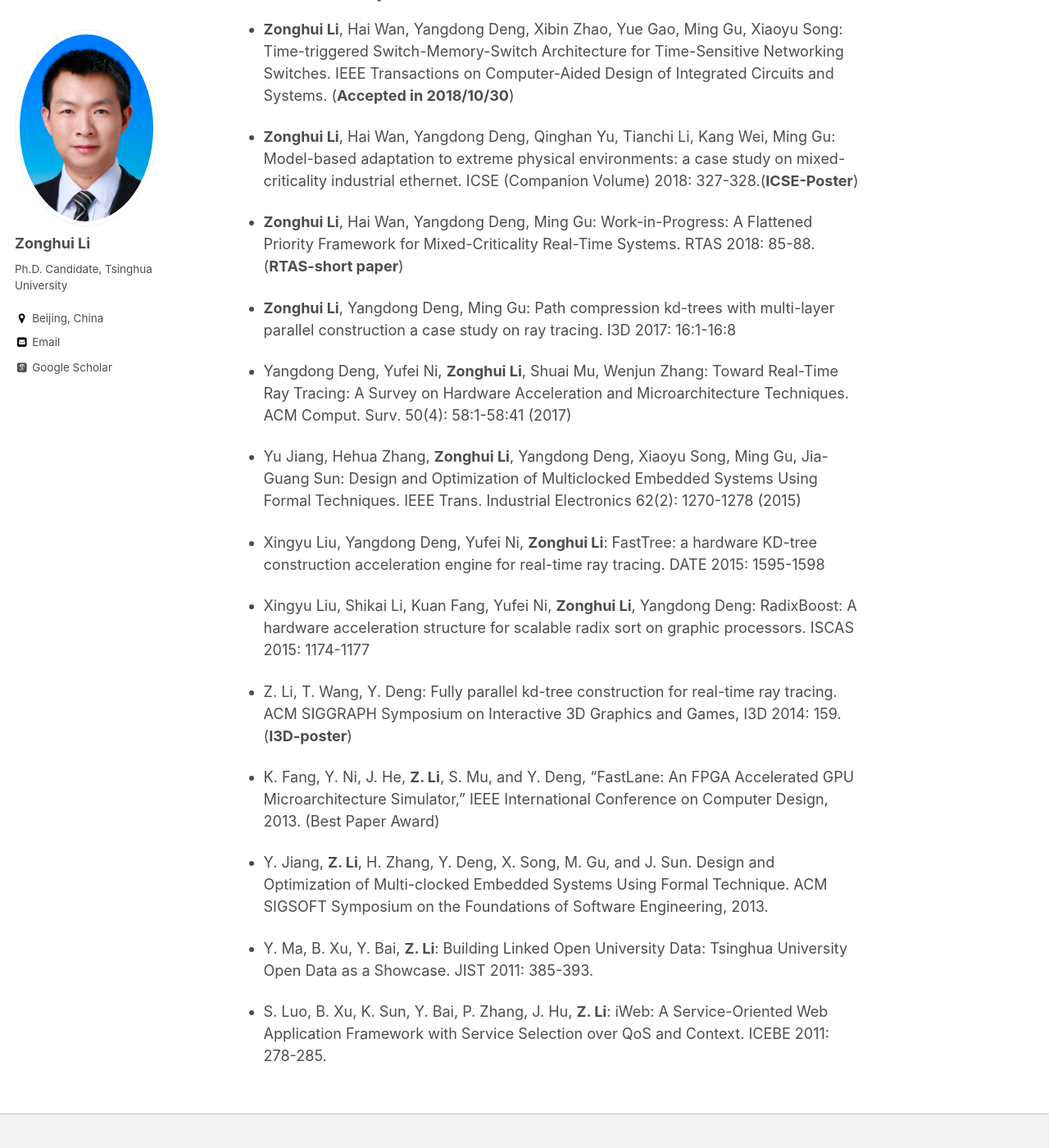
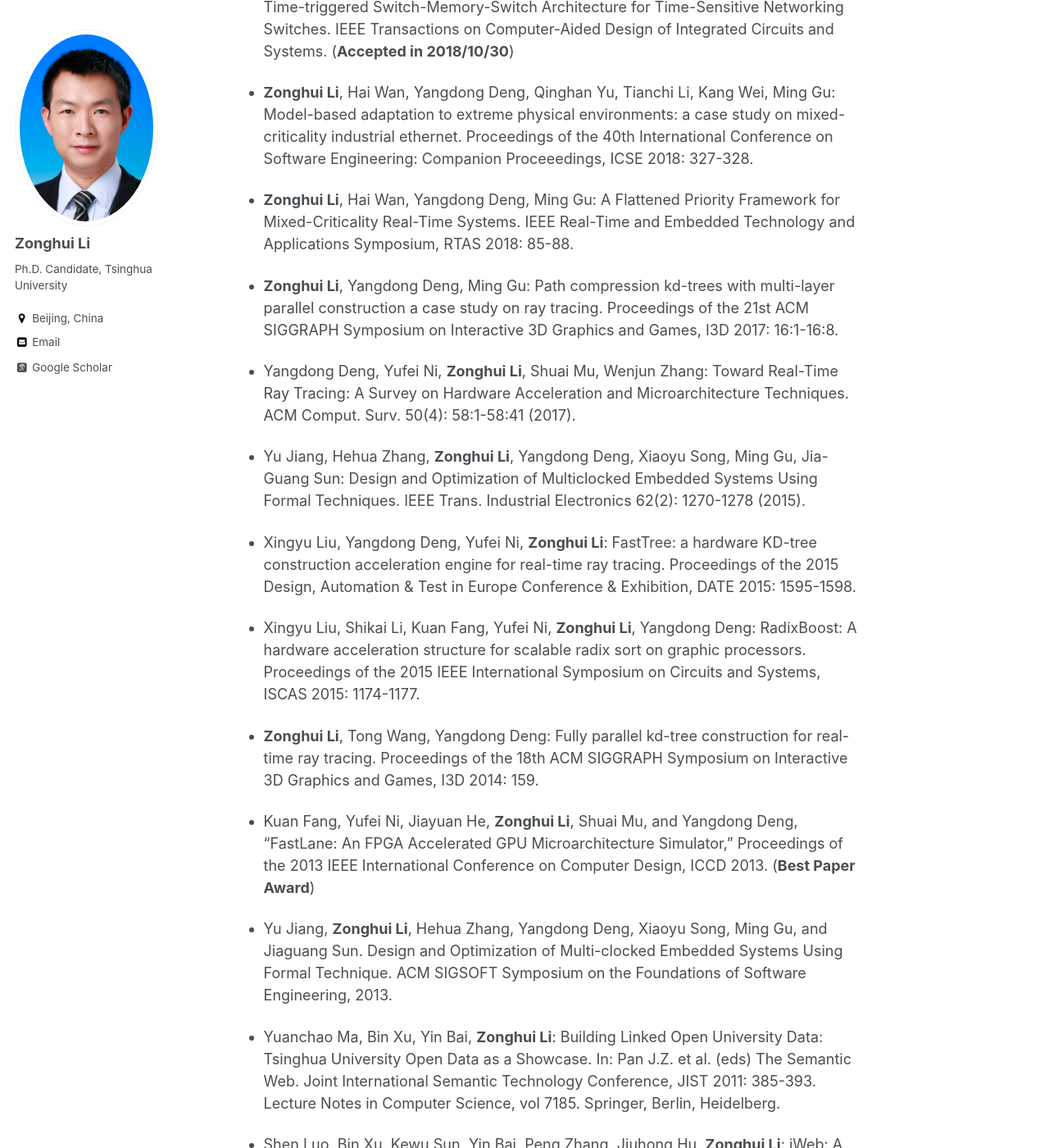
Before and after one commit to yingwangbjtu/lizonghui.github.io, a Jekyll site: the page built from _pages/about.md, in a window 1280 px wide and 1400 px high, scrolled down 3078 px. Shown: the whole window at 82% size. Built offline with Jekyll 4.4.1, drawn with Linux system fonts in a browser that asks for light colours; some web fonts are replaced; some of the changed text lies outside the part shown.

Commit message:
Update about.md

```diff
--- a/_pages/about.md
+++ b/_pages/about.md
@@ -43,34 +43,34 @@ Work Experience
 ======
 - **Research & Development Engineer (Intern) in National Supercomputing Center (Tianjing)**, China from May to August, 2017
 
-  Duty: Developed multicore and cluster parallel algorithms for the 3D simulation of material.
+  \- Developed multicore and cluster parallel algorithms for the 3D simulation of material.
 
 - **Research & Development Engineer (Fulltime) in Baidu**, China from August, 2014 to August, 2015.
 
-  Duty: Developed very large scale machine learning algorithms such as collaborative filtering (CF), support vector machine (SVM), logical regression (LR) based on the parameter server computing model and stochastic gradient descent (SGD) method.
+  \- Developed very large scale machine learning algorithms such as collaborative filtering (CF), support vector machine (SVM), logical regression (LR) based on the parameter server computing model and stochastic gradient descent (SGD) method.
 
 - **Research Assistant (Fulltime) in Knowledge Engineering Lab**, Department of Computer Science and Technology, Tsinghua University, China from July, 2010 to August, 2011.
 
-  Duty: Developed an internetware platform for service combination and service alternation.
+  \- Developed an internetware platform for service combination and service alternation.
 
 
 Worked on Research Projects
 ======
 - Research and applications of TCSN (Train Control and Service Network) key technologies, the National Science and Technology Support Program of China (No. 2015BAG14B01-02), 2015 - 2019.
 
-  Duty: Developing Industrial Ethernet Switches based on the time-triggered communication protocol, time-sensitive networking protocols such as IEEE 802.1 AS, 802.1Qbv, 802.1Qca, etc. and apply them on modern railway vehicles.
+  \- Developing Industrial Ethernet Switches based on the time-triggered communication protocol, time-sensitive networking protocols such as IEEE 802.1 AS, 802.1Qbv, 802.1Qca, etc. and apply them on modern railway vehicles.
 
 - Test environment and demonstration application of trustworthy embedded software systems, the Major Research Plan of the National Natural Science Foundation of China (No. 91218302), 2013 - 2016.
 
-  Duty: Designed an IEC61375 compatible Multi-functional Vehicle Bus (MVB) controller (Already deployed in high-speed trains, locomotives and subway trains operating in China, Egypt, and Argentina railways).
+  \- Designed an IEC61375 compatible Multi-functional Vehicle Bus (MVB) controller (Already deployed in high-speed trains, locomotives and subway trains operating in China, Egypt, and Argentina railways).
 
 - Parallel computer architecture for ray tracing, the National Natural Science Foundation of China, 2012 - 2016.
 
-  Duty: Developed microarchitecture technologies to enable real-time ray-tracing (World’s first FPGA based GPU microarchitecture simulator, ICCD’13 best paper award).
+  \- Developed microarchitecture technologies to enable real-time ray-tracing (World’s first FPGA based GPU microarchitecture simulator, ICCD’13 best paper award).
 
 - Essential microarchitectural and algorithmic techniques for ray tracing, the Tsinghua Independent Research Project, 2012 - 2015.
 
-  Duty: Developed highly efficient ray-tracing algorithms including a fully parallel construction algorithm for spatial acceleration structures.
+  \- Developed highly efficient ray-tracing algorithms including a fully parallel construction algorithm for spatial acceleration structures.
 
 Teaching Assistant
 ======
@@ -98,32 +98,32 @@ Published Papers
 Time-triggered Switch-Memory-Switch Architecture for Time-Sensitive Networking Switches. IEEE Transactions on Computer-Aided Design of Integrated Circuits and Systems. (**Accepted in 2018/10/30**)
 
 - **Zonghui Li**, Hai Wan, Yangdong Deng, Qinghan Yu, Tianchi Li, Kang Wei, Ming Gu:
-Model-based adaptation to extreme physical environments: a case study on mixed-criticality industrial ethernet. ICSE (Companion Volume) 2018: 327-328.(**ICSE-Poster**)
+Model-based adaptation to extreme physical environments: a case study on mixed-criticality industrial ethernet. Proceedings of the 40th International Conference on Software Engineering: Companion Proceeedings, ICSE 2018: 327-328.
 
 - **Zonghui Li**, Hai Wan, Yangdong Deng, Ming Gu:
-Work-in-Progress: A Flattened Priority Framework for Mixed-Criticality Real-Time Systems. RTAS 2018: 85-88. (**RTAS-short paper**)
+A Flattened Priority Framework for Mixed-Criticality Real-Time Systems. IEEE Real-Time and Embedded Technology and Applications Symposium, RTAS 2018: 85-88.
 
 - **Zonghui Li**, Yangdong Deng, Ming Gu:
-Path compression kd-trees with multi-layer parallel construction a case study on ray tracing. I3D 2017: 16:1-16:8
+Path compression kd-trees with multi-layer parallel construction a case study on ray tracing. Proceedings of the 21st ACM SIGGRAPH Symposium on Interactive 3D Graphics and Games, I3D 2017: 16:1-16:8.
 
 - Yangdong Deng, Yufei Ni, **Zonghui Li**, Shuai Mu, Wenjun Zhang:
-Toward Real-Time Ray Tracing: A Survey on Hardware Acceleration and Microarchitecture Techniques. ACM Comput. Surv. 50(4): 58:1-58:41 (2017)
+Toward Real-Time Ray Tracing: A Survey on Hardware Acceleration and Microarchitecture Techniques. ACM Comput. Surv. 50(4): 58:1-58:41 (2017).
 
 - Yu Jiang, Hehua Zhang, **Zonghui Li**, Yangdong Deng, Xiaoyu Song, Ming Gu, Jia-Guang Sun:
-Design and Optimization of Multiclocked Embedded Systems Using Formal Techniques. IEEE Trans. Industrial Electronics 62(2): 1270-1278 (2015)
+Design and Optimization of Multiclocked Embedded Systems Using Formal Techniques. IEEE Trans. Industrial Electronics 62(2): 1270-1278 (2015).
 
 - Xingyu Liu, Yangdong Deng, Yufei Ni, **Zonghui Li**:
-FastTree: a hardware KD-tree construction acceleration engine for real-time ray tracing. DATE 2015: 1595-1598
+FastTree: a hardware KD-tree construction acceleration engine for real-time ray tracing. Proceedings of the 2015 Design, Automation & Test in Europe Conference & Exhibition, DATE 2015: 1595-1598.
 
 - Xingyu Liu, Shikai Li, Kuan Fang, Yufei Ni, **Zonghui Li**, Yangdong Deng:
-RadixBoost: A hardware acceleration structure for scalable radix sort on graphic processors. ISCAS 2015: 1174-1177
+RadixBoost: A hardware acceleration structure for scalable radix sort on graphic processors. Proceedings of the 2015 IEEE International Symposium on Circuits and Systems, ISCAS 2015: 1174-1177.
 
-- Z. Li, T. Wang, Y. Deng: Fully parallel kd-tree construction for real-time ray tracing. ACM SIGGRAPH Symposium on Interactive 3D Graphics and Games, I3D 2014: 159. (**I3D-poster**)
+- **Zonghui Li**, Tong Wang, Yangdong Deng: Fully parallel kd-tree construction for real-time ray tracing. Proceedings of the 18th ACM SIGGRAPH Symposium on Interactive 3D Graphics and Games, I3D 2014: 159.
 
-- K. Fang, Y. Ni, J. He, **Z. Li**, S. Mu, and Y. Deng, “FastLane: An FPGA Accelerated GPU Microarchitecture Simulator,” IEEE International Conference on Computer Design, 2013. (Best Paper Award)
+- Kuan Fang, Yufei Ni, Jiayuan He, **Zonghui Li**, Shuai Mu, and Yangdong Deng, “FastLane: An FPGA Accelerated GPU Microarchitecture Simulator,” Proceedings of the 2013 IEEE International Conference on Computer Design, ICCD 2013. (**Best Paper Award**)
 
-- Y. Jiang, **Z. Li**, H. Zhang, Y. Deng, X. Song, M. Gu, and J. Sun. Design and Optimization of Multi-clocked Embedded Systems Using Formal Technique. ACM SIGSOFT Symposium on the Foundations of Software Engineering, 2013.
+- Yu Jiang, **Zonghui Li**, Hehua Zhang, Yangdong Deng, Xiaoyu Song, Ming Gu, and Jiaguang Sun. Design and Optimization of Multi-clocked Embedded Systems Using Formal Technique. ACM SIGSOFT Symposium on the Foundations of Software Engineering, 2013.
 
-- Y. Ma, B. Xu, Y. Bai, **Z. Li**: Building Linked Open University Data: Tsinghua University Open Data as a Showcase. JIST 2011: 385-393.
+- Yuanchao Ma, Bin Xu, Yin Bai, **Zonghui Li**: Building Linked Open University Data: Tsinghua University Open Data as a Showcase. In: Pan J.Z. et al. (eds) The Semantic Web. Joint International Semantic Technology Conference, JIST 2011: 385-393. Lecture Notes in Computer Science, vol 7185. Springer, Berlin, Heidelberg.
 
-- S. Luo, B. Xu, K. Sun, Y. Bai, P. Zhang, J. Hu, **Z. Li**: iWeb: A Service-Oriented Web Application Framework with Service Selection over QoS and Context. ICEBE 2011: 278-285.
+- Shen Luo, Bin Xu, Kewu Sun, Yin Bai, Peng Zhang, Jiuhong Hu, **Zonghui Li**: iWeb: A Service-Oriented Web Application Framework with Service Selection over QoS and Context. Proceedings of the IEEE 8th International Conference on e-Business Engineering, ICEBE 2011: 278-285.
```
